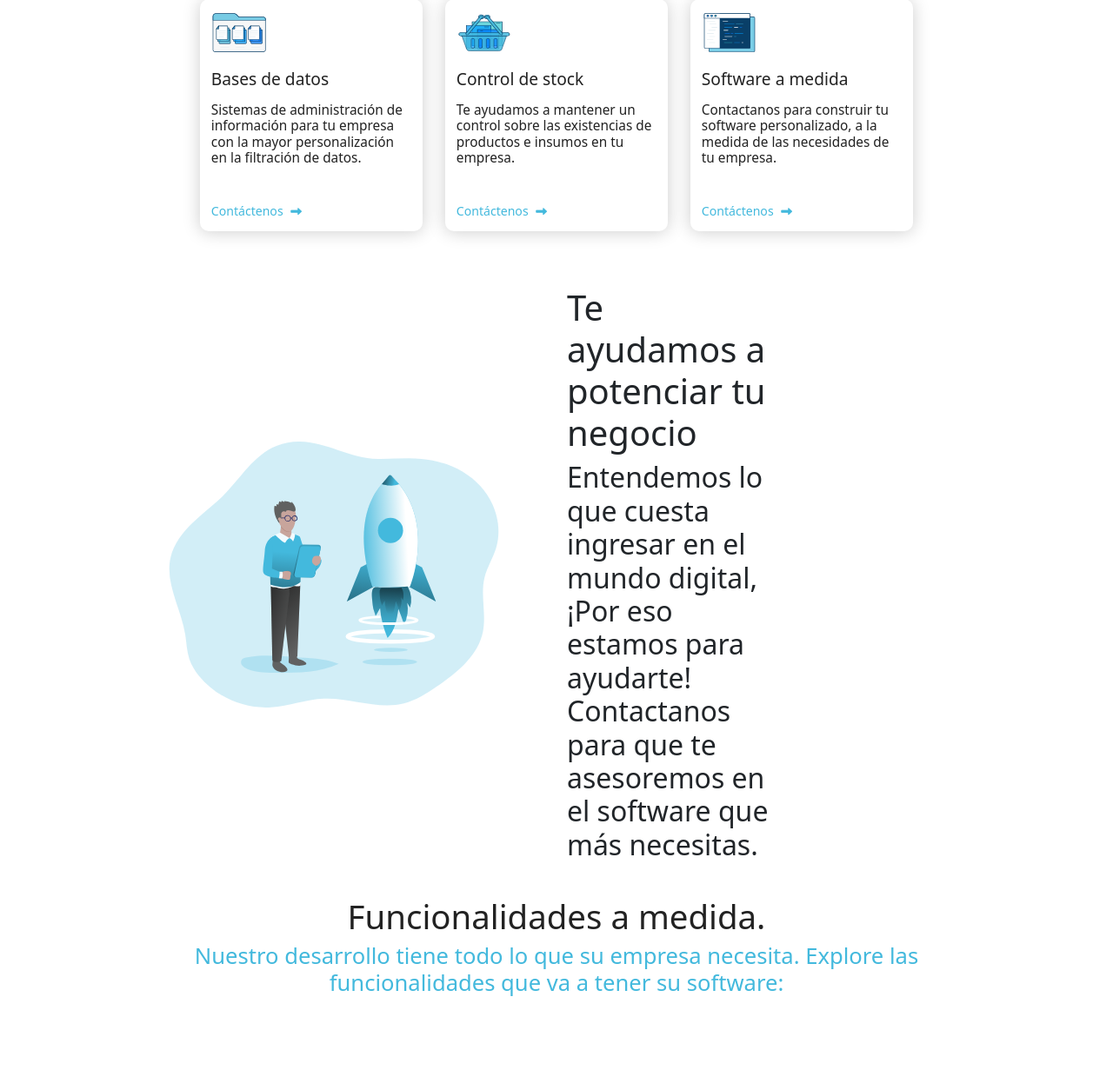
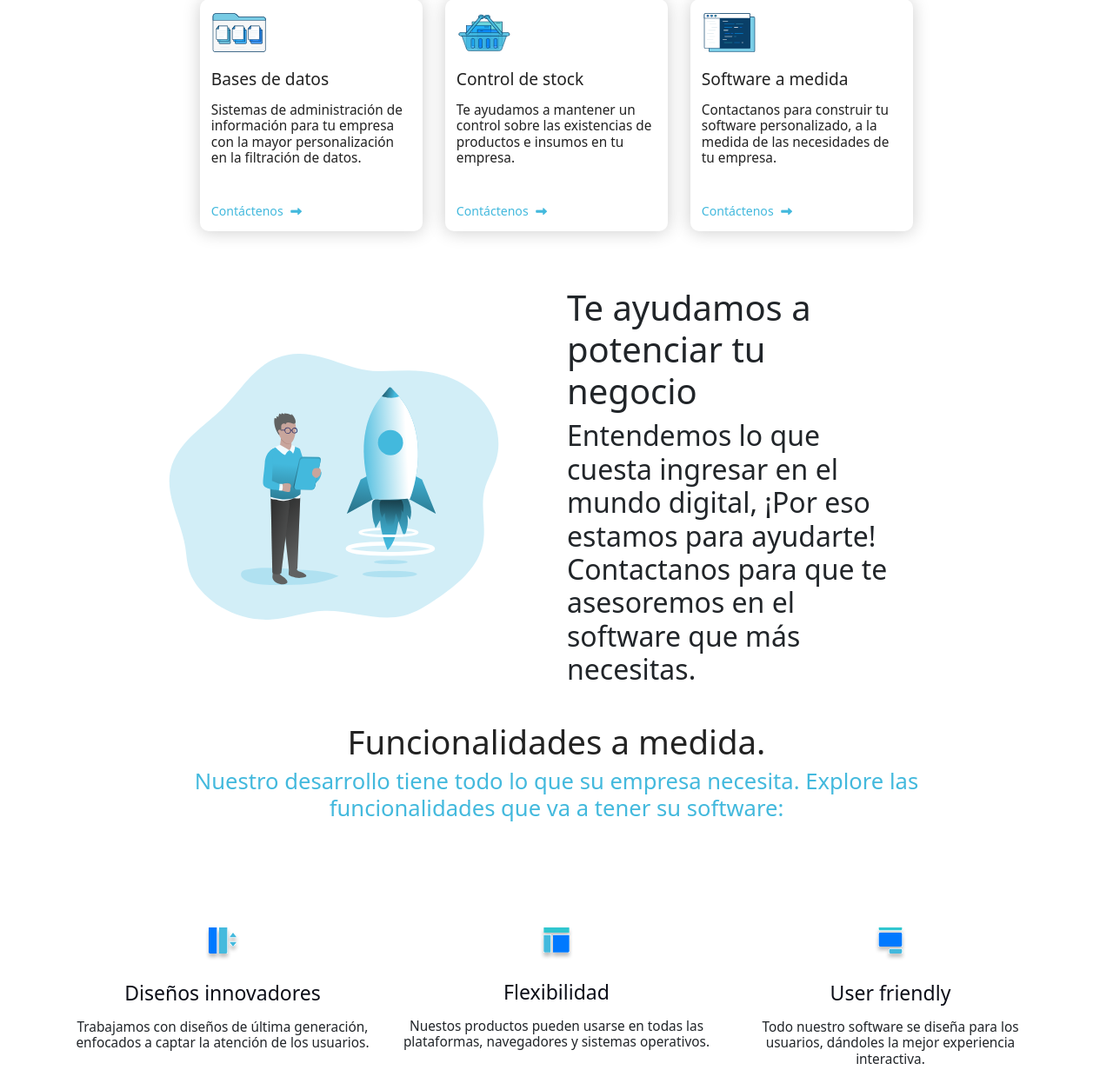
Before and after one commit to alejandro-alonso99/cloudsoft-rep, a Django app: page / in a window 1280 px wide. Shown: the part 1963-3194 px from the top of the page at 87% size. Run offline with Django 3.2, Linux system fonts and the light colour scheme; some libraries are stand-ins or nearby versions.

Commit message:
Update main.css

```diff
--- a/static/css/main.css
+++ b/static/css/main.css
@@ -536,7 +536,7 @@ span {
 
 #extra-info-col-text{
     text-align: left;
-    padding-right: 30vw;
+    padding-right: 20vw;
 }
 
 #extra-text {
```
